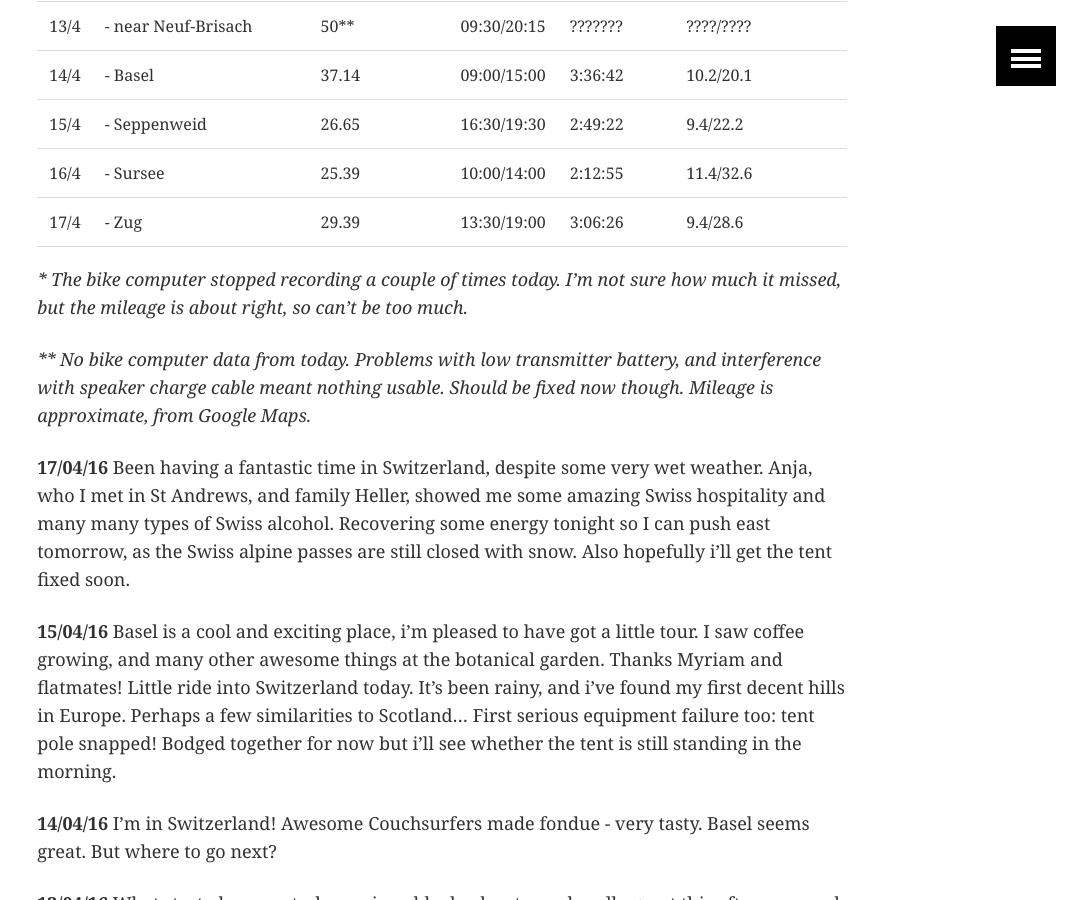
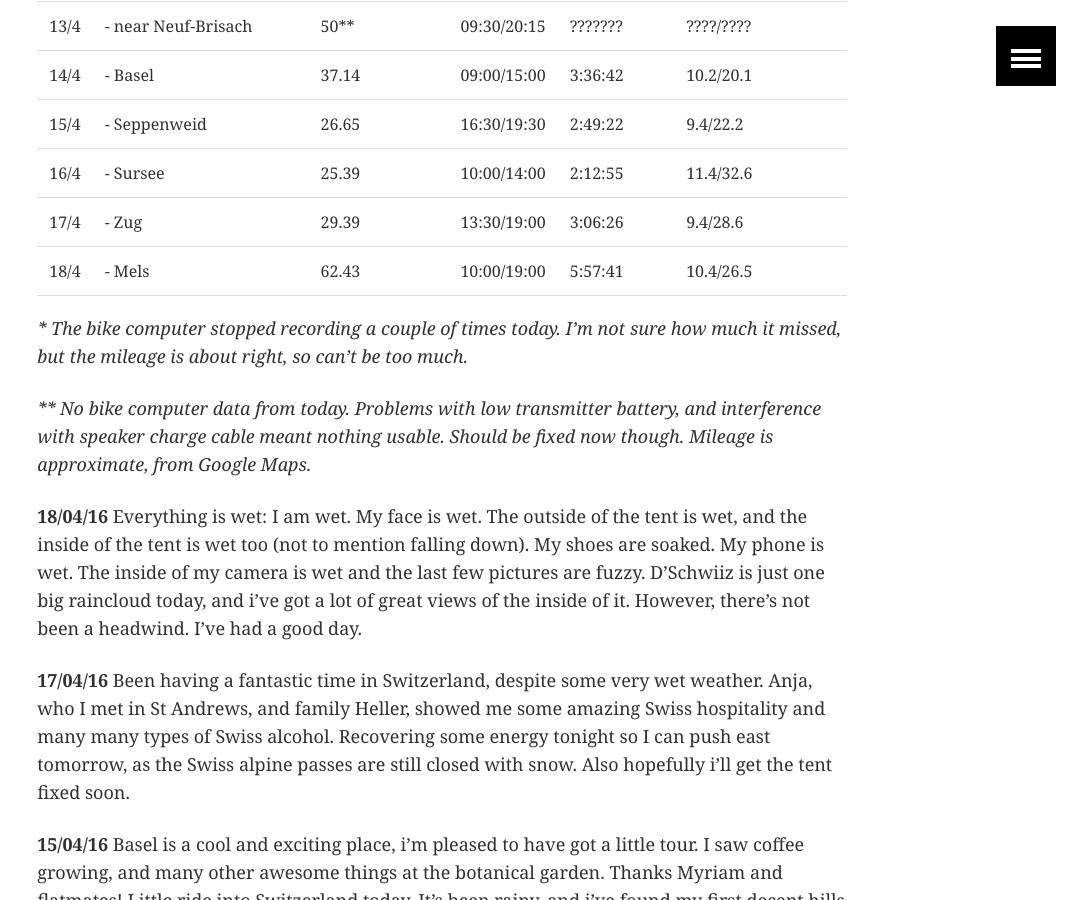
Before and after one commit to ArthurStart/git-blog, a Jekyll site: the page built from _posts/touring/2016-03-24-Quick-Update.md, in a window 1280 px wide and 900 px high, scrolled down 1342 px. Shown: the whole window, without its empty margins (198-1280 px from the left). Built offline with Jekyll 4.4.1, drawn with Linux system fonts in a browser that asks for light colours; comment, search, counter and statistics services are not loaded.

Commit message:
Update from Mels

```diff
--- a/_posts/touring/2016-03-24-Quick-Update.md
+++ b/_posts/touring/2016-03-24-Quick-Update.md
@@ -35,10 +35,14 @@ image:
 | 15/4 | - Seppenweid           | 26.65 | 16:30/19:30 | 2:49:22 |  9.4/22.2 |
 | 16/4 | - Sursee               | 25.39 | 10:00/14:00 | 2:12:55 | 11.4/32.6 |
 | 17/4 | - Zug                  | 29.39 | 13:30/19:00 | 3:06:26 |  9.4/28.6 |
+| 18/4 | - Mels                 | 62.43 | 10:00/19:00 | 5:57:41 | 10.4/26.5 |
 
 *\* The bike computer stopped recording a couple of times today. I'm not sure how much it missed, but the mileage is about right, so can't be too much.*
 
 *\*\* No bike computer data from today. Problems with low transmitter battery, and interference with speaker charge cable meant nothing usable. Should be fixed now though. Mileage is approximate, from Google Maps.*
+
+**18/04/16**
+Everything is wet: I am wet. My face is wet. The outside of the tent is wet, and the inside of the tent is wet too (not to mention falling down). My shoes are soaked. My phone is wet. The inside of my camera is wet and the last few pictures are fuzzy. D'Schwiiz is just one big raincloud today, and i've got a lot of great views of the inside of it. However, there's not been a headwind. I've had a good day.
 
 **17/04/16**
 Been having a fantastic time in Switzerland, despite some very wet weather. Anja, who I met in St Andrews, and family Heller, showed me some amazing Swiss hospitality and many many types of Swiss alcohol. Recovering some energy tonight so I can push east tomorrow, as the Swiss alpine passes are still closed with snow. Also hopefully i'll get the tent fixed soon.
```
